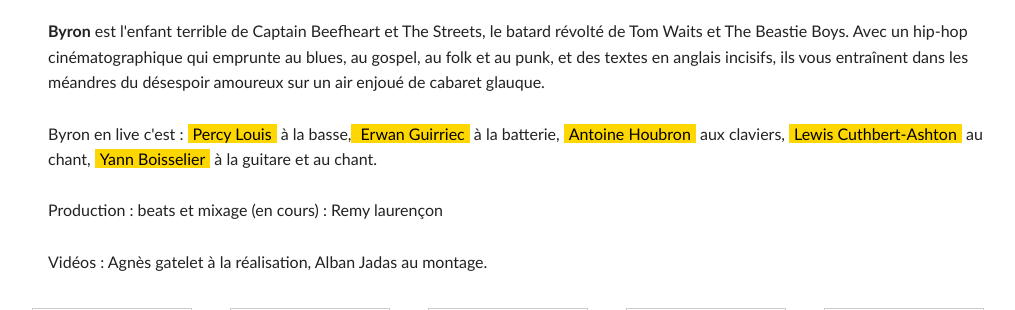
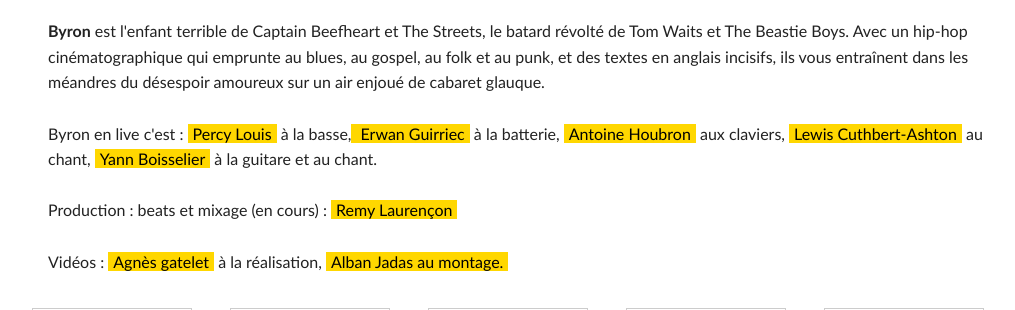
Before and after one commit to nyl-auster/we-are-byron, a PHP site: page / in a window 1280 px wide. Shown: the part 278-588 px from the top of the page, without its empty margins (122-1137 px from the left). Run offline with PHP 8.4, Linux system fonts and the light colour scheme; some libraries are stand-ins or nearby versions.

Commit message:
fix stabilo sur les noms

```diff
--- a/index.php
+++ b/index.php
@@ -47,10 +47,10 @@
 
       Byron en live c'est : <span class="stabilo">Percy Louis</span>  à la basse,<span class="stabilo"> Erwan Guirriec</span> à la batterie, <span class="stabilo">Antoine Houbron</span> aux claviers, <span class="stabilo">Lewis Cuthbert-Ashton</span> au chant, <span class="stabilo">Yann Boisselier</span> à la guitare et au chant.
 
-      <br /><br /> Production : beats et mixage (en cours) : Remy laurençon
+      <br /><br /> Production : beats et mixage (en cours) : <span class="stabilo">Remy Laurençon</span>
 
       <br /> <br />
-      Vidéos : Agnès gatelet à la réalisation, Alban Jadas au montage.
+      Vidéos : <span class="stabilo">Agnès gatelet</span> à la réalisation, <span class="stabilo">Alban Jadas au montage.</span>
     </p>
 
     <ul class="small-block-grid-2 medium-block-grid-5 large-block-grid-5">
```
